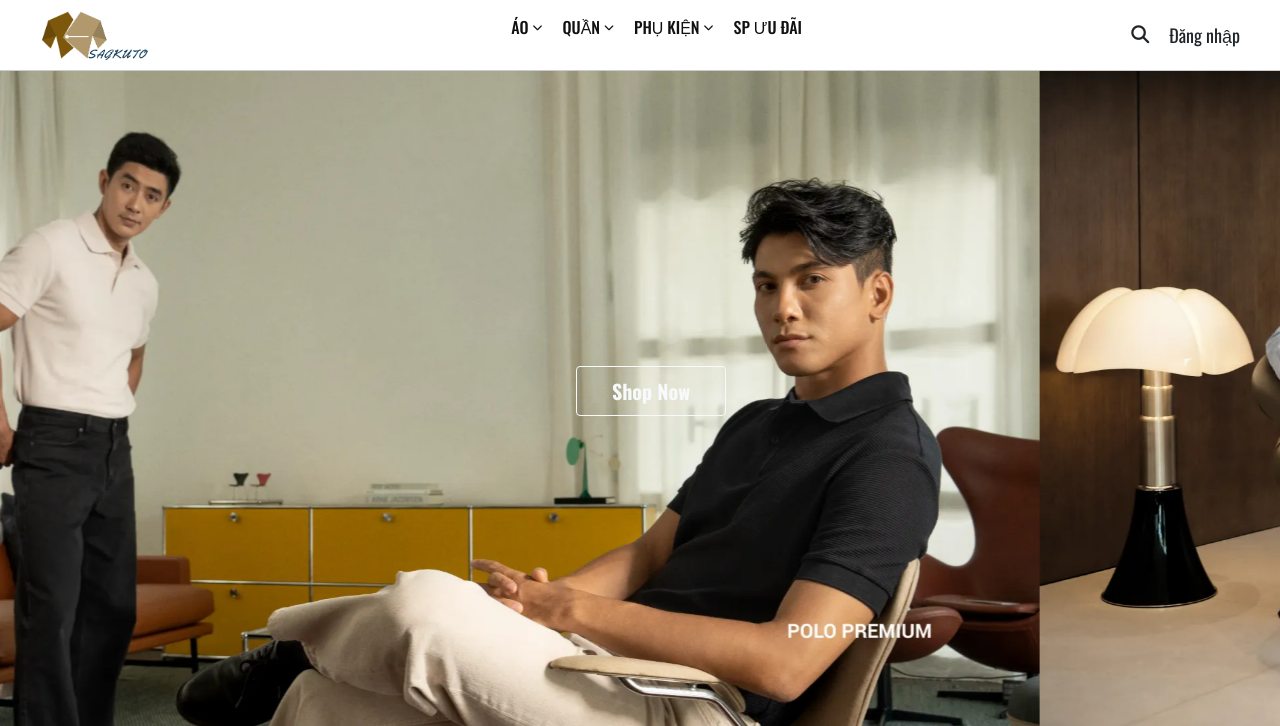
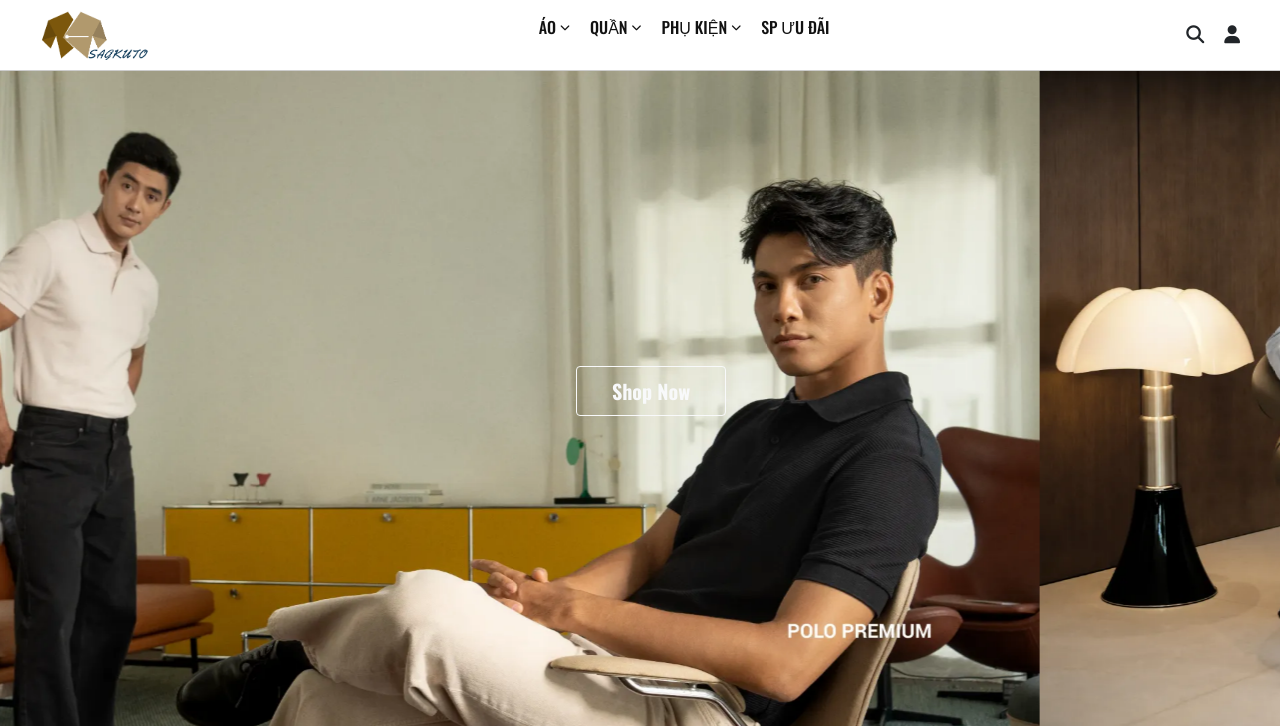
Before and after one commit to vinh047/Webbanquanao, a PHP site: page / in a window 1280 px wide. Shown: the top 726 px of the page. Run offline with PHP 8.4, Linux system fonts and the light colour scheme.

Commit message:
HEADER + icon USER

```diff
--- a/layout/header.php
+++ b/layout/header.php
@@ -15,7 +15,7 @@
 
     <div class="icons_header">
       <i class="fa-solid fa-magnifying-glass"></i>
-      <div>Đăng nhập</div>
+      <i class="fa-solid fa-user"></i>
     </div>
     </header>';
 ?>
```
